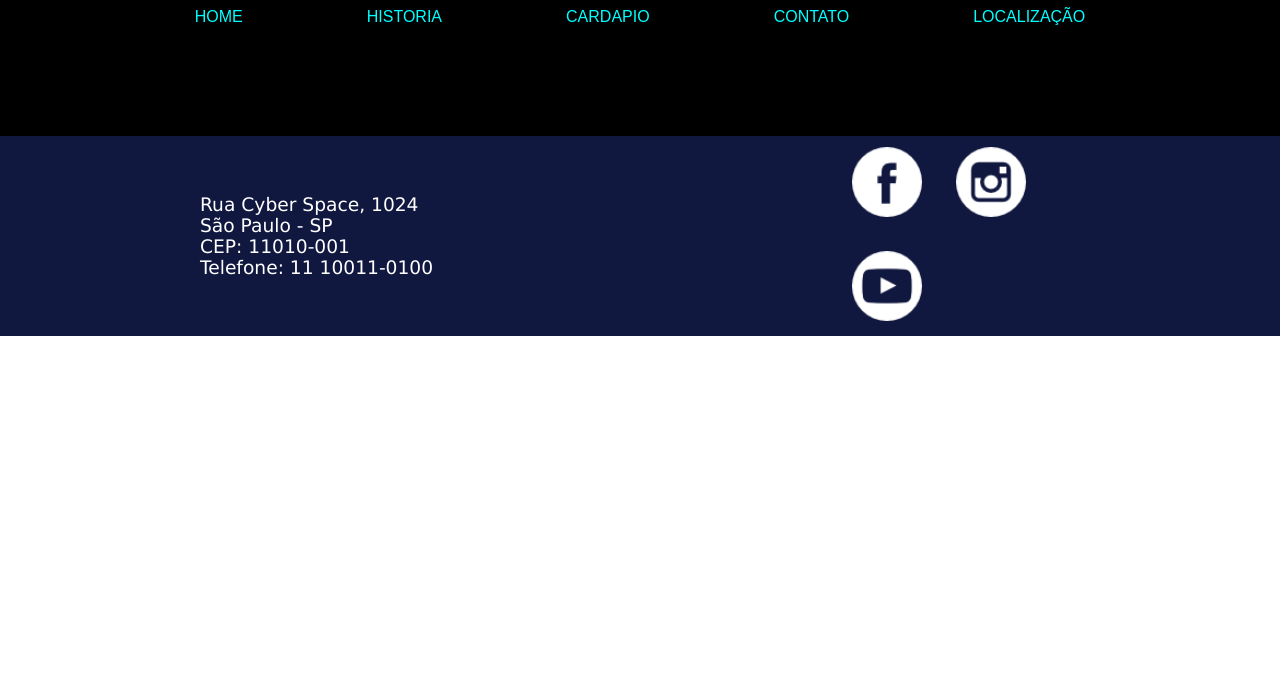
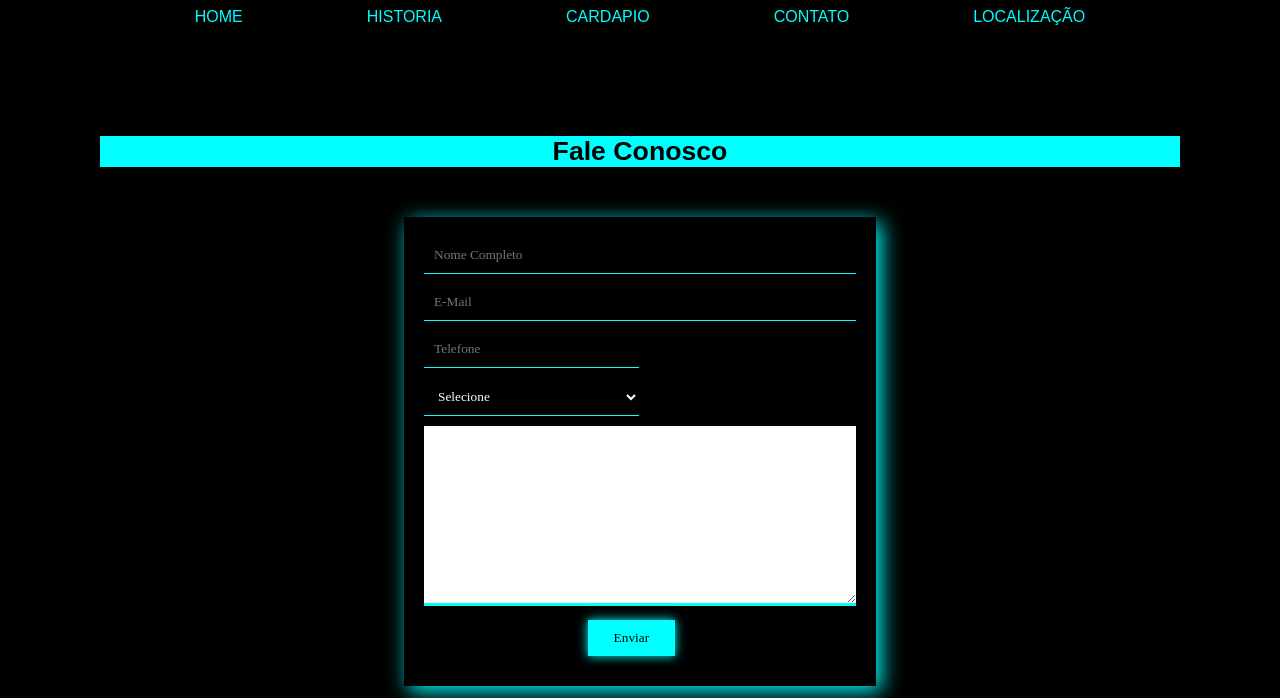
Before and after one commit to hideki1301/Estudohtml, a plain HTML site: page 2-06042022/cafeteria/contato.html in a window 1280 px wide. Shown: the part 302-1000 px from the top of the page. Before the commit the page ends 800 px from the top, so only its background shows below. Drawn offline with Linux system fonts and the light colour scheme.

Commit message:
finalização do contato

```diff
--- a/2-06042022/cafeteria/contato.html
+++ b/2-06042022/cafeteria/contato.html
@@ -21,7 +21,32 @@
             <li><a href="localizacao.html">LOCALIZAÇÃO</a></li>
         </ul>
     </nav>
-    <main></main>
+    <main>
+        <h2>Fale Conosco</h2>
+        <form >
+            <!-- caixa abaixo tipo texto pois iremos escrever o
+            nome do cliente -->
+            <input type="text" placeholder="Nome Completo" required>
+            <!-- a caixa abaixo sera formatada com o tipo email,
+            isso permite a configração do email e a validaçao tambem -->
+            <input type="email" placeholder="E-Mail" required>
+            <!-- caixa abaixo do tipo tel para telefones -->
+            <input type="tel" placeholder="Telefone" maxlength="11">
+            <select>
+                <option value="Selecione">Selecione</option>
+                <option value="Critica">Crítica</option>
+                <option value="Sugestao">Sugestão</option>
+                <option value="Elogio">Elogio</option>
+                <option value="Duvidas">Duvidas</option>
+
+            </select>
+            <textarea>
+            </textarea>
+            <!-- o elemento abaixo vai ser um tipo submit
+                ,para enviar os dados -->
+            <input type="submit" value="Enviar">
+        </form>
+    </main>
     <footer>
         <div id="endereco">
             Rua Cyber Space, 1024 <br>
--- a/2-06042022/cafeteria/css/styles.css
+++ b/2-06042022/cafeteria/css/styles.css
@@ -207,3 +207,57 @@ h6 {
   width: 100%;
   height: 500px;
 }
+
+main form {
+  width: 40%;
+  margin-left: auto;
+  margin-right: auto;
+  padding: 20px;
+  box-shadow: 5px 5px 20px cyan;
+}
+main form input,
+main form select {
+  width: 100%;
+  padding: 10px;
+  margin-bottom: 10px;
+  font-family: "new time roman";
+  border: 0px;
+  border-bottom: 1px solid cyan;
+  outline: 0px;
+  background-color: black;
+  color: white;
+}
+main form textarea {
+  width: 100%;
+  padding: 10px;
+  margin-bottom: 10px;
+  font-family: "new time roman";
+  border: 0px;
+  border-bottom: 3px solid cyan;
+  outline: 0px;
+}
+main form input[type="tel"],
+main form select {
+  width: 49.7%;
+}
+main form textarea {
+  height: 180px;
+  font-size: 16pt;
+  padding: 5px;
+}
+main form input[type="submit"] {
+  position: relative;
+  margin-left: 38%;
+  margin-right: auto;
+  width: 20%;
+  background-color: cyan;
+  color: black;
+  border: 0px;
+  box-shadow: 0px 0px 10px cyan;
+  transition: ease 0.5s;
+}
+main form input[type="submit"]:hover {
+  cursor: pointer;
+  background-color: rgb(17, 24, 63);
+  color: white;
+}
```
Also changed, not shown: 1 other file.
